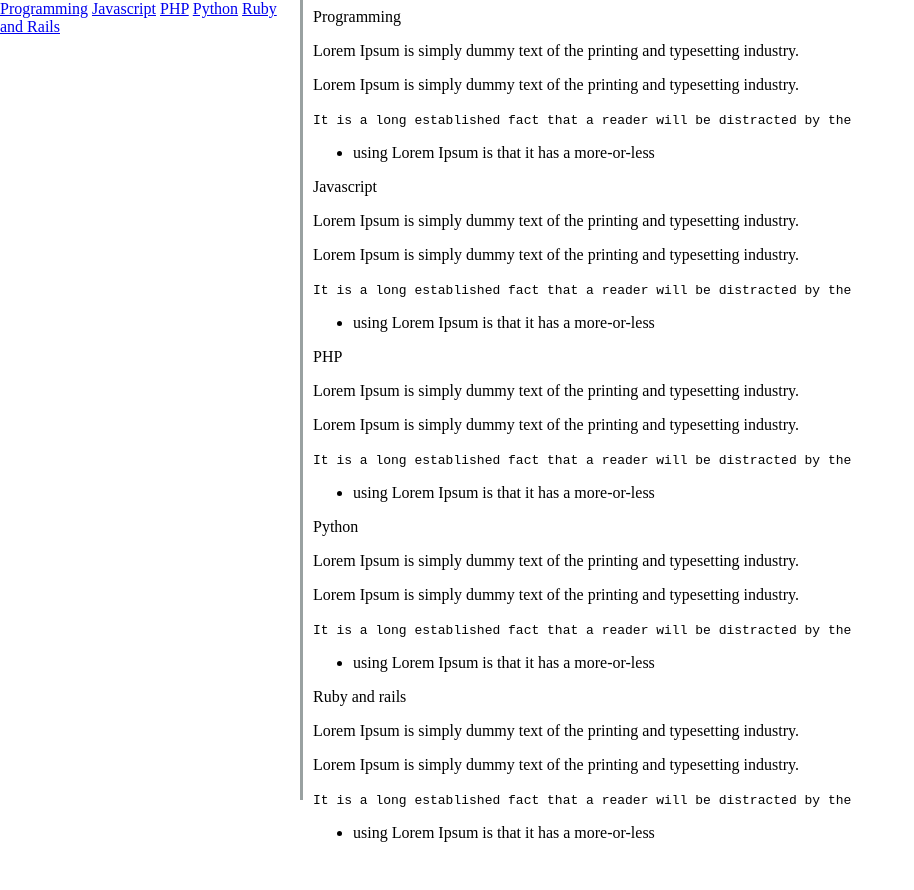
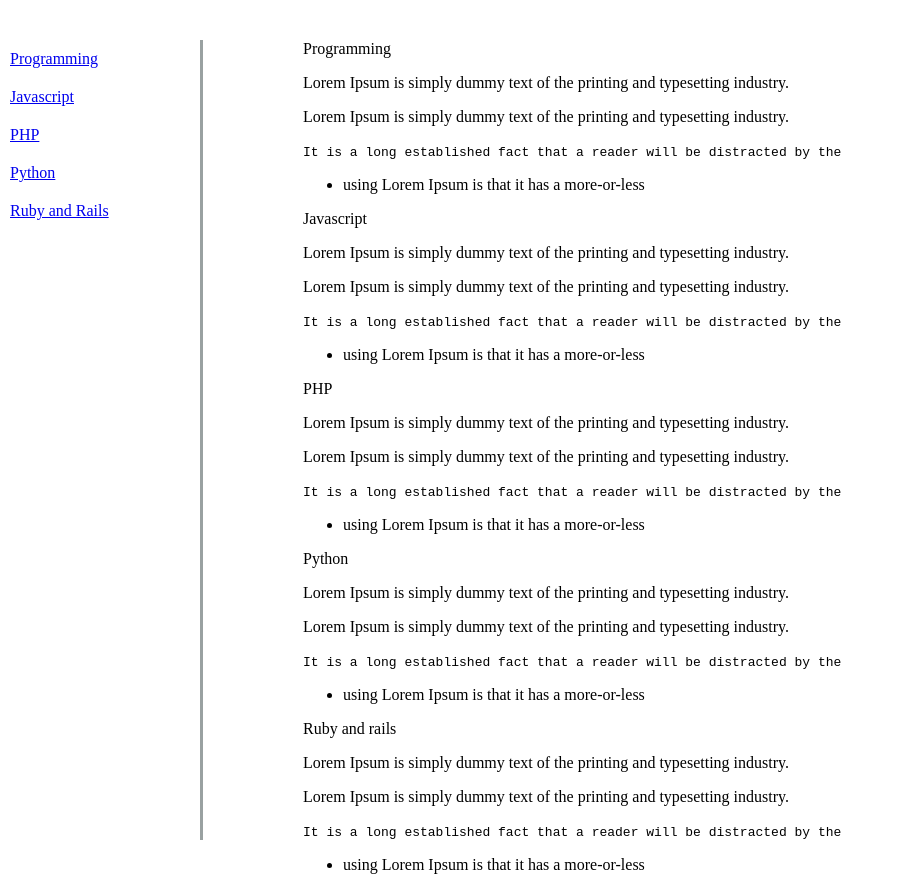
Before and after one commit to touredri/drissa_mamun, a plain HTML site: page index.html in a window 1280 px wide. Shown: the whole page, without its empty margins (0-914 px from the left). Before the commit the page ends 858 px from the top, so only its background shows below. Drawn offline with Linux system fonts and the light colour scheme.

Commit message:
final push

```diff
--- a/css/style.css
+++ b/css/style.css
@@ -1,32 +1,32 @@
 #navbar {
     position: fixed;
-    min-width: 290px;
+    min-width: 200px;
     top: 0px;
     left: 0px;
-    width: 300px;
+    width: 200px;
     height: 100%;
     border-right: solid;
     border-color: rgba(0, 22, 22, 0.4);
+    margin-top: 40px;
 }
 
 #main-doc {
     position: relative;
-    margin-left: 305px;
+    margin-left: 295px;
+    margin-top: 40px;
 
+}
+
+#navbar > header > a {
+    width: 100%;
+    float: left;
+    padding: 10px;
 }
 
 
 
 
-
-
-@media only screen and (max-width: 600px) {
-    body {
-        background-color: lightblue;
-    }
-}
-
-@media only screen and (max-width: 815px) {
+@media only screen and (max-width: 815) {
     #navbar {
         background-color: white;
         position: absolute;
--- a/index.html
+++ b/index.html
@@ -3,6 +3,7 @@
 
 <head>
   <meta charset="UTF-8" />
+  <meta name="viewport" content="width=device-width, initial-scale=1.0">
   <title>Fork Me! FCC: Test Suite Template</title>
   <link rel="stylesheet" href="css/style.css" />
 </head>
```
